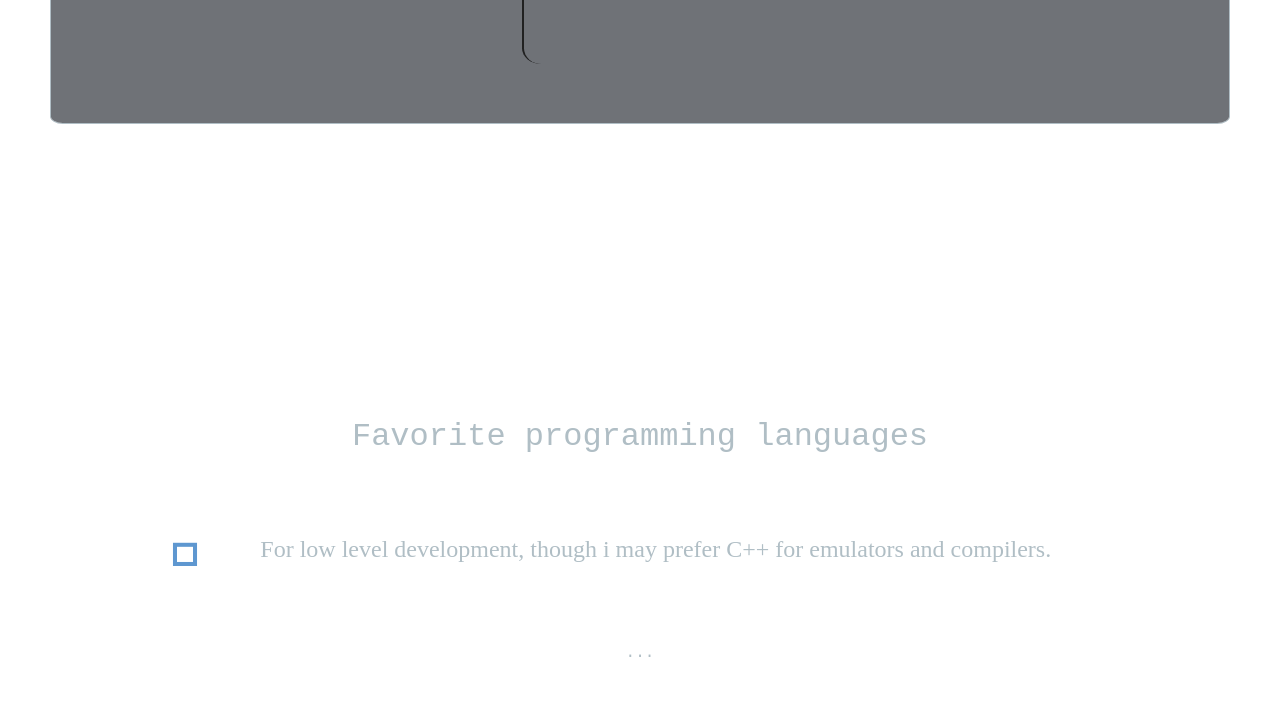
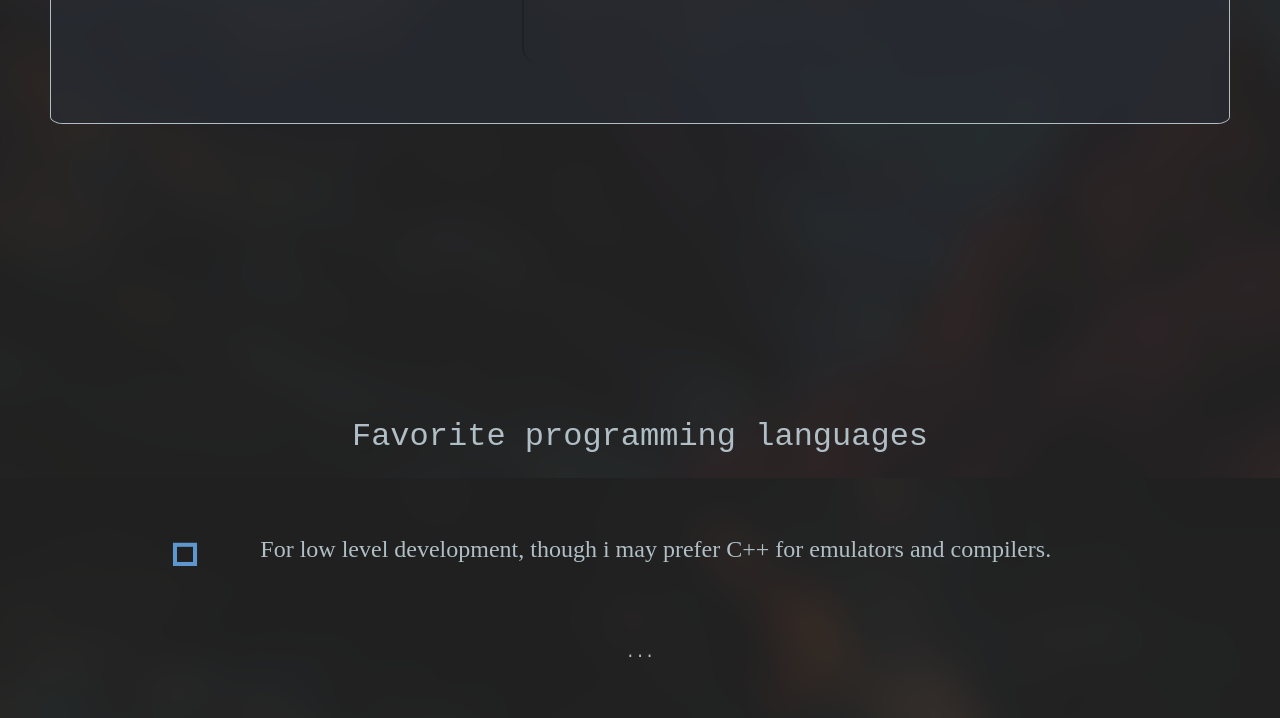
Before and after one commit to NotFlawffles/notflawffles.github.io, a plain HTML site: page index.html in a window 1280 px wide. Shown: the part 569-1287 px from the top of the page. Drawn offline with Linux system fonts and the light colour scheme; a web font is replaced by a local one.

Commit message:
fixed background path

```diff
--- a/public/css/index.css
+++ b/public/css/index.css
@@ -1,7 +1,7 @@
 body {
     font-family: JetBrainsMono Nerd Font Regular, monospace;
     color: #b0bec5;
-    background-image: url("../background.png");
+    background-image: url("../images/background.png");
     margin: 4%;
     font-size: 32px;
     display: flex;
```
